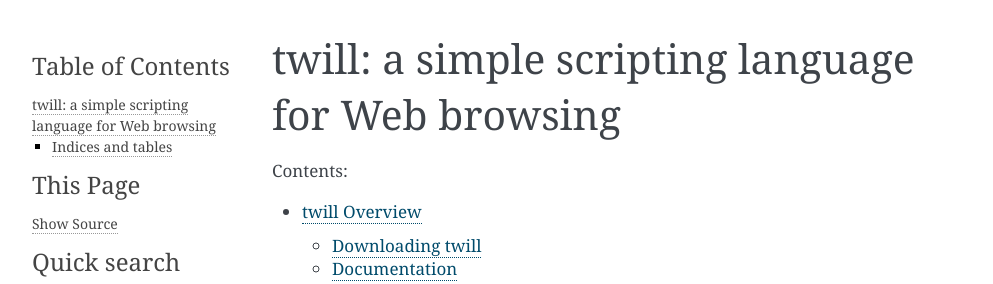
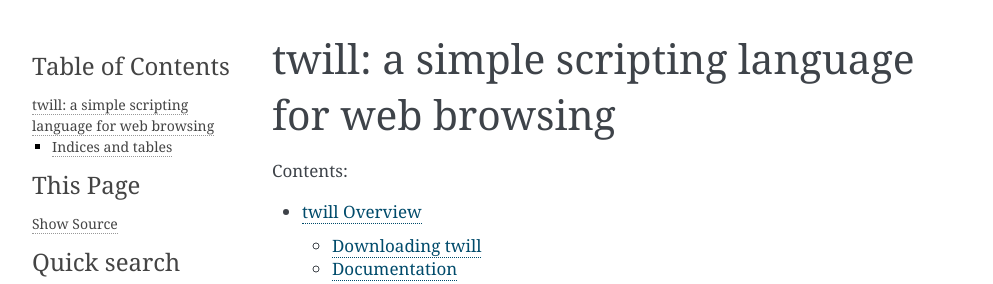
Before and after one commit to ctb/twill-legacy, a Sphinx documentation site: the page built from docs/index.rst, in a window 1280 px wide. Shown: the top 284 px of the page, without its empty margins (148-1141 px from the left). Built offline with Sphinx 7.4.7, drawn with Linux system fonts in a browser that asks for light colours.

Commit message:
Consistent use of lower case

```diff
--- a/docs/index.rst
+++ b/docs/index.rst
@@ -1,5 +1,5 @@
 ===================================================
-twill: a simple scripting language for Web browsing
+twill: a simple scripting language for web browsing
 ===================================================
 
 .. toctree::
```
